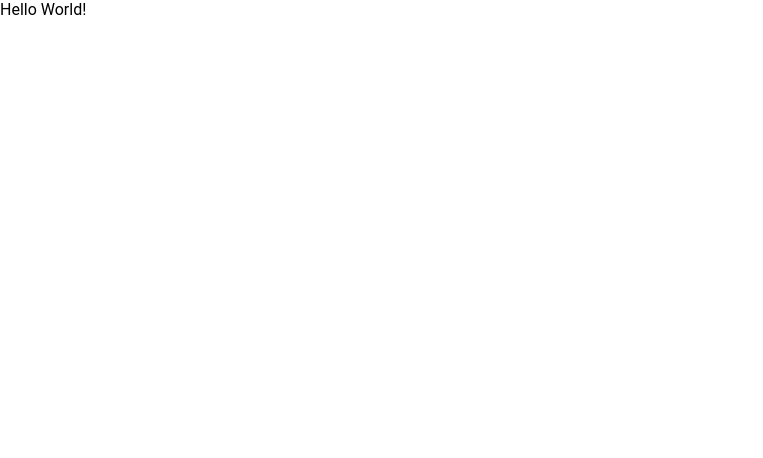
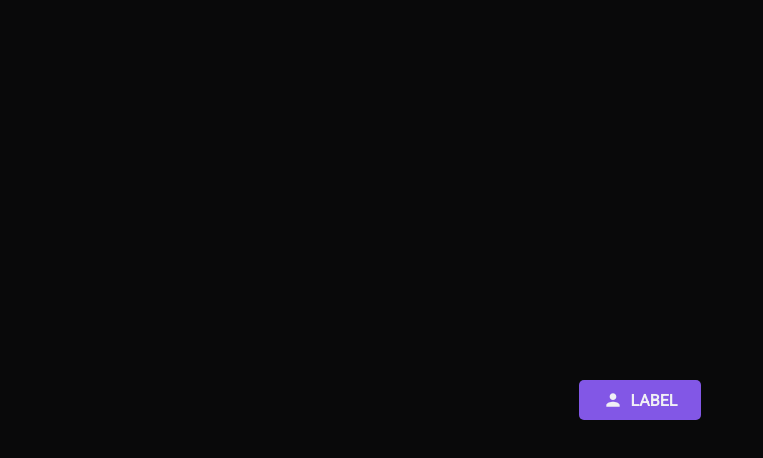
Before and after one commit to victoroliveira13/tamplate-frontend, a React (Create React App) app: page / in a window 1280 px wide. Shown: the top 458 px of the page, without its empty margins (0-763 px from the left). Built offline with nearby package versions, Linux system fonts and the light colour scheme.

Commit message:
feat: component Button

```diff
--- a/package.json
+++ b/package.json
@@ -13,6 +13,7 @@
     "@types/styled-components": "^5.1.26",
     "react": "^18.2.0",
     "react-dom": "^18.2.0",
+    "react-icons": "^4.4.0",
     "react-router-dom": "^6.4.1",
     "react-scripts": "5.0.1",
     "styled-components": "^5.3.5",
--- a/public/index.html
+++ b/public/index.html
@@ -4,6 +4,9 @@
 <head>
   <meta charset="utf-8" />
   <meta name="viewport" content="width=device-width, initial-scale=1" />
+  <link rel="preconnect" href="https://fonts.googleapis.com">
+  <link rel="preconnect" href="https://fonts.gstatic.com" crossorigin>
+  <link href="https://fonts.googleapis.com/css2?family=Roboto&display=swap" rel="stylesheet">
   <title>React App</title>
 </head>
 
--- /dev/null
+++ b/src/Components/Form/Button/index.tsx
@@ -0,0 +1,45 @@
+import React, { CSSProperties } from 'react';
+import { IconBaseProps } from 'react-icons/lib';
+
+import { Container } from './styles';
+
+interface IPropsButton {
+  children: string,
+  style?: CSSProperties,
+  size?: "sm" | "md" | "lg",
+  disabled?: boolean,
+  full?: boolean,
+  variant?: "primary" | "secondary",
+  leftIcon?: IconBaseProps,
+  rightIcon?: IconBaseProps,
+}
+
+const Button: React.FC<IPropsButton> = ({
+  children,
+  style,
+  size,
+  disabled,
+  full,
+  variant,
+  leftIcon,
+  rightIcon
+}) => {
+  return (
+    <Container
+      size={size}
+      disabled={disabled}
+      full={full}
+      variant={variant}
+      margin={leftIcon ? 'left' : rightIcon ? 'right' : ''}
+      style={style}
+    >
+      <>
+        {leftIcon}
+        {children}
+        {rightIcon}
+      </>
+    </Container>
+  );
+}
+
+export default Button;
--- /dev/null
+++ b/src/Components/Form/Button/styles.ts
@@ -0,0 +1,86 @@
+import styled from 'styled-components';
+
+interface IProps {
+  size?: string,
+  full?: boolean,
+  variant?: string,
+  margin?: string,
+}
+
+export const Container = styled.button<IProps>`
+  display: flex;
+  justify-content: center;
+  align-items: center;
+  width:${props => props.full ? `100%` : ``};
+  height:
+    ${
+      props => props.size === 'sm' ?
+      props.theme.spaces[`space-8`] :
+      props.size === 'lg' ?
+      props.theme.spaces[`space-12`] :
+      props.size === 'md' ?
+      props.theme.spaces[`space-10`] :
+      props.theme.spaces[`space-10`]
+    };
+  padding: 0
+    ${
+      props => props.size === 'sm' ?
+      props.theme.spaces[`space-4`] :
+      props.size === 'lg' ?
+      props.theme.spaces[`space-8`] :
+      props.size === 'md' ?
+      props.theme.spaces[`space-6`] :
+      props.theme.spaces[`space-6`]
+    };
+  background:
+    ${props => props.variant === 'primary' ?
+      props.theme.colors[`rocketseat-mid`] :
+      props.variant === 'secondary' ?
+      props.theme.colors[`shape-secondary`] :
+      props.theme.colors[`rocketseat-mid`]
+    };
+  font-size:
+    ${props => props.size ?
+      props.theme.typography.fontSizes[props.size] :
+      props.theme.typography.fontSizes.md
+    };
+  font-weight: ${props => props.theme.typography.fontWeights.bold};
+  color: ${props => props.theme.colors[`text-base`]};
+  border: none;
+  border-radius: ${props => props.theme.radius.sm};
+  &:hover, &:focus, &:active {
+    transition: 0.2s ease 0s, box-shadow 0.2s ease 0s;
+    background:
+      ${props => props.variant === 'primary' ?
+        props.theme.colors[`rocketseat-light`] :
+        props.variant === 'secondary' ?
+        props.theme.colors[`shape-tertiary`] :
+        props.theme.colors[`rocketseat-light`]
+      };
+  }
+  &:disabled {
+    background:
+      ${props => props.variant === 'primary' ?
+        props.theme.colors[`rocketseat-mid`] :
+        props.variant === 'secondary' ?
+        props.theme.colors[`shape-tertiary`] :
+        props.theme.colors[`rocketseat-mid`]
+      };
+    opacity: ${props => props.theme.opacitys[`opacity-medium`]};
+    cursor: not-allowed;
+  }
+  & > svg {
+    margin: 0
+      ${props => props.margin === 'left' ?
+        props.theme.spaces[`space-2`] + ` 0 0 `:
+        props.margin === 'right' ?
+        `0 0 ` + props.theme.spaces[`space-2`] : ``
+      };
+  }
+  svg {
+    width: 20px;
+    height: 20px;
+    stroke: currentcolor;
+    stroke-width: 0;
+  }
+`;
--- a/src/pages/Home/index.tsx
+++ b/src/pages/Home/index.tsx
@@ -1,10 +1,16 @@
 import React from 'react';
+import { MdPerson } from 'react-icons/md';
 
+import Button from '../../Components/Form/Button';
 import { Container } from './styles';
 
 const pages: React.FC = () => {
   return (
-    <Container>Hello World!</Container>
+    <Container>
+      <Button leftIcon={<MdPerson/>}>
+        LABEL
+      </Button>
+    </Container>
   );
 }
 
--- a/src/pages/Home/styles.ts
+++ b/src/pages/Home/styles.ts
@@ -1,5 +1,10 @@
 import styled from 'styled-components';
 
 export const Container = styled.div`
-
+  height: 100vh;
+  padding: 0 20%;
+  display: flex;
+  justify-content: center;
+  align-items: center;
+  background: ${props => props.theme.colors.background};
 `;
--- a/src/styles/globals.ts
+++ b/src/styles/globals.ts
@@ -1,7 +1,6 @@
 import { createGlobalStyle } from 'styled-components';
 
 export default createGlobalStyle `
-  @import url('https://fonts.googleapis.com/css2?family=Roboto&display=swap');
   * {
     margin: 0;
     padding: 0;
--- a/src/themes/colors.ts
+++ b/src/themes/colors.ts
@@ -1,8 +1,4 @@
-const colors = {
-    background: '#1C1C1C',
-    background2: '#2C2C2C',
-    background3: '#3C3C3C',
-    background4: '#4c4c4c',
+const base = {
     'gray.100': '#FFFFFF',
     'gray.150': '#F5F5FA',
     'gray.200': '#F0F0F5',
@@ -212,4 +208,33 @@ const colors = {
     'blackAlpha.900': 'rgba(0, 0, 0, 0.92)'
 }
 
-export { colors }
+const colors = {
+    'background': base['gray.900'],
+    'rocketseat-light': base['purple.400'],
+    'rocketseat-mid': base['purple.500'],
+    'rocketseat-dark': '#633BBC',
+    'shape-primary': base['gray.800'],
+    'shape-secondary': base['gray.700'],
+    'shape-tertiary': base['gray.600'],
+    'placeholder': base['gray.400'],
+    'text-support': base['gray.300'],
+    'text-base': base['gray.200'],
+    'text-title': base['gray.100'],
+    'success-base': base['green.500'],
+    'success-light': '#1B873F',
+    'danger-base': '#CC2937',
+    'danger-light': '#F75A68',
+    'warning-base': '#EB8A1D',
+    'warning-light': '#FBA94C'
+}
+
+const opacitys = {
+    'opacity-default': '100%',
+    'opacity-semiOpaque': '90%',
+    'opacity-intense': '75%',
+    'opacity-medium': '50%',
+    'opacity-light': '25%',
+    'opacity-semiTransparent': '10%',
+}
+
+export { colors, opacitys }
--- a/src/themes/dimensions.ts
+++ b/src/themes/dimensions.ts
@@ -18,12 +18,28 @@ const sizes = {
 }
 
 const spaces = {
+  '2xl': '3rem',
+  'space-1': '0.25rem',
   xs: '0.25rem',
+  'space-2': '0.5rem',
   sm: '0.5rem',
+  'space-3': '0.75rem',
+  'space-4': '1rem',
   md: '1rem',
+  'space-5': '1.25rem',
   lg: '1.25rem',
+  'space-6': '1.5rem',
   xl: '1.5rem',
-  '2xl': '3rem'
+  'space-7': '1.75rem',
+  'space-8': '2rem',
+  'space-10': '2.5rem',
+  'space-12': '3rem',
+  'space-16': '4rem',
+  'space-20': '5rem',
+  'space-40': '10rem',
+  'space-64': '16rem',
+  'space-80': '20rem',
+  'space-px': '1px',
 }
 
 const typography = {
--- a/src/themes/index.ts
+++ b/src/themes/index.ts
@@ -1,9 +1,10 @@
-import { colors }  from './colors';
+import { colors, opacitys }  from './colors';
 import { dimensions, radius, sizes, spaces, typography } from './dimensions';
 import { transitions } from './transitions';
 
 const themes = {
   colors,
+  opacitys,
   dimensions,
   radius,
   sizes,
```
Also changed, not shown: 1 other file (tests, documents, lock files or other folders).
